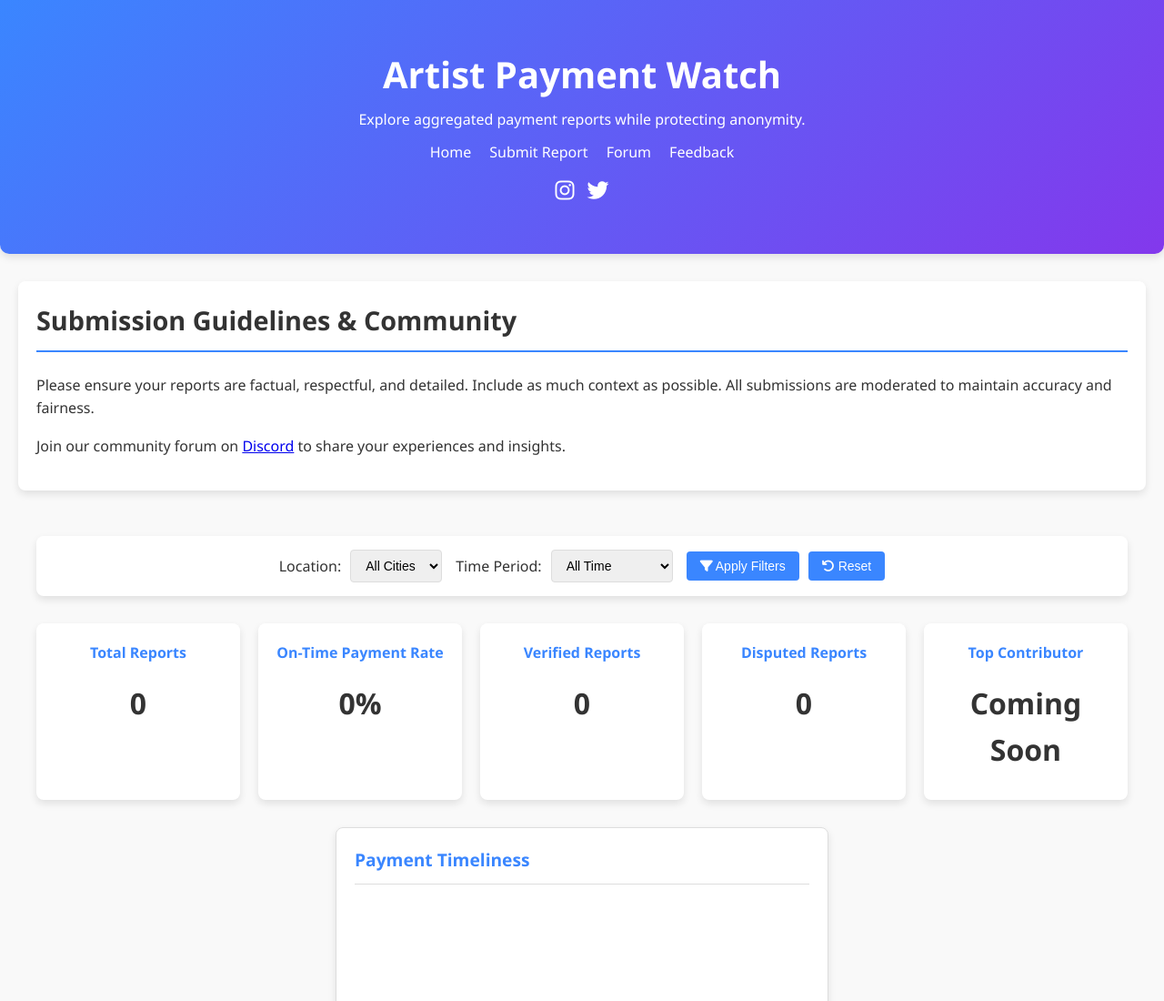
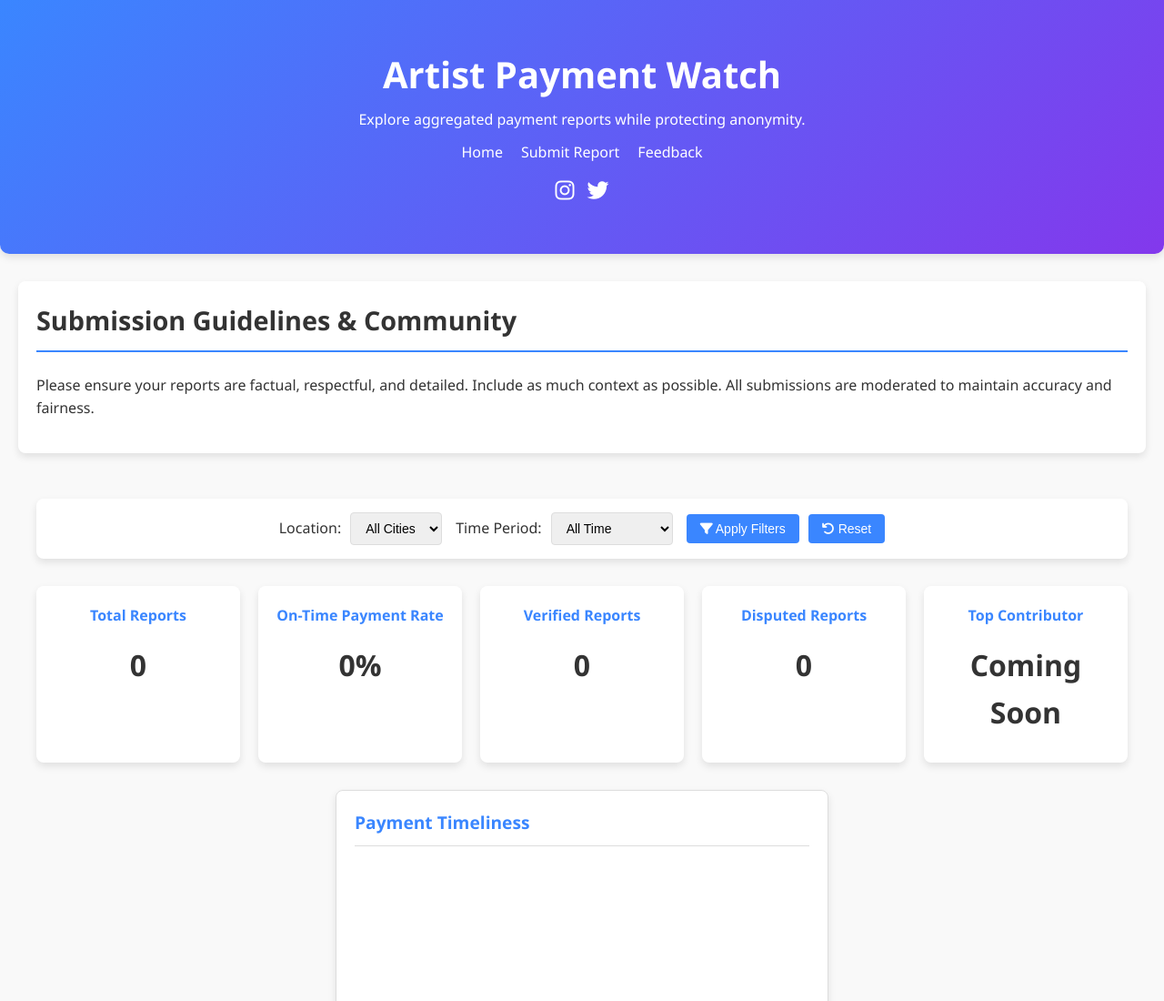
Before and after one commit to ArtistPaymentWatch/ArtistPaymentWatch.github.io, a plain HTML site: page index.html in a window 1280 px wide. Shown: the top 1100 px of the page at 91% size. Drawn offline with nearby package versions, Linux system fonts and the light colour scheme; no server answers.

Commit message:
Update index.html

```diff
--- a/index.html
+++ b/index.html
@@ -271,7 +271,7 @@
         <ul class="nav-menu">
           <li><a href="#home">Home</a></li>
           <li><a href="#submitModal" onclick="document.getElementById('submitModal').style.display='flex';">Submit Report</a></li>
-          <li><a href="https://discord.gg/artistpaymentwatch" target="_blank">Forum</a></li>
+
           <li><a href="#feedbackModal" onclick="document.getElementById('feedbackModal').style.display='flex';">Feedback</a></li>
         </ul>
       </nav>
@@ -287,7 +287,7 @@
   <section id="guidelines" class="container">
     <h2>Submission Guidelines & Community</h2>
     <p>Please ensure your reports are factual, respectful, and detailed. Include as much context as possible. All submissions are moderated to maintain accuracy and fairness.</p>
-    <p>Join our community forum on <a href="https://discord.gg/artistpaymentwatch" target="_blank">Discord</a> to share your experiences and insights.</p>
+
   </section>
 
   <div class="container">
```
